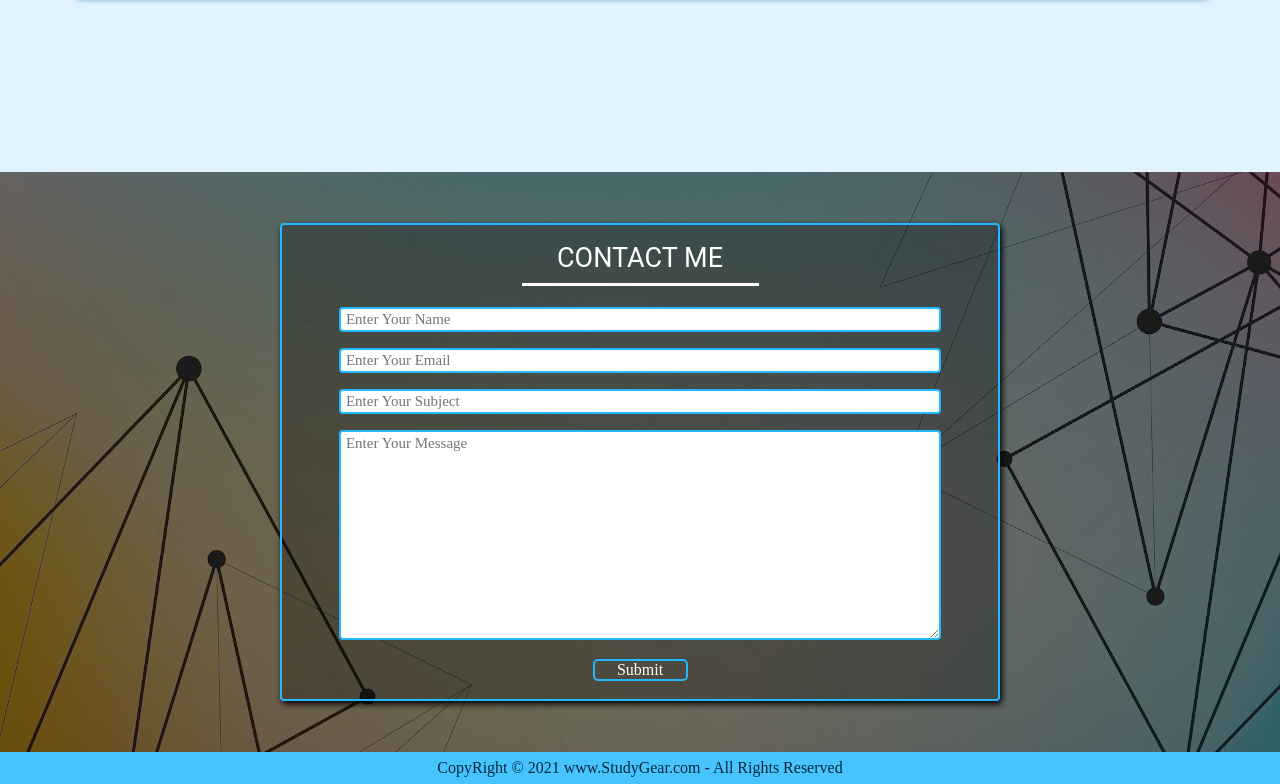
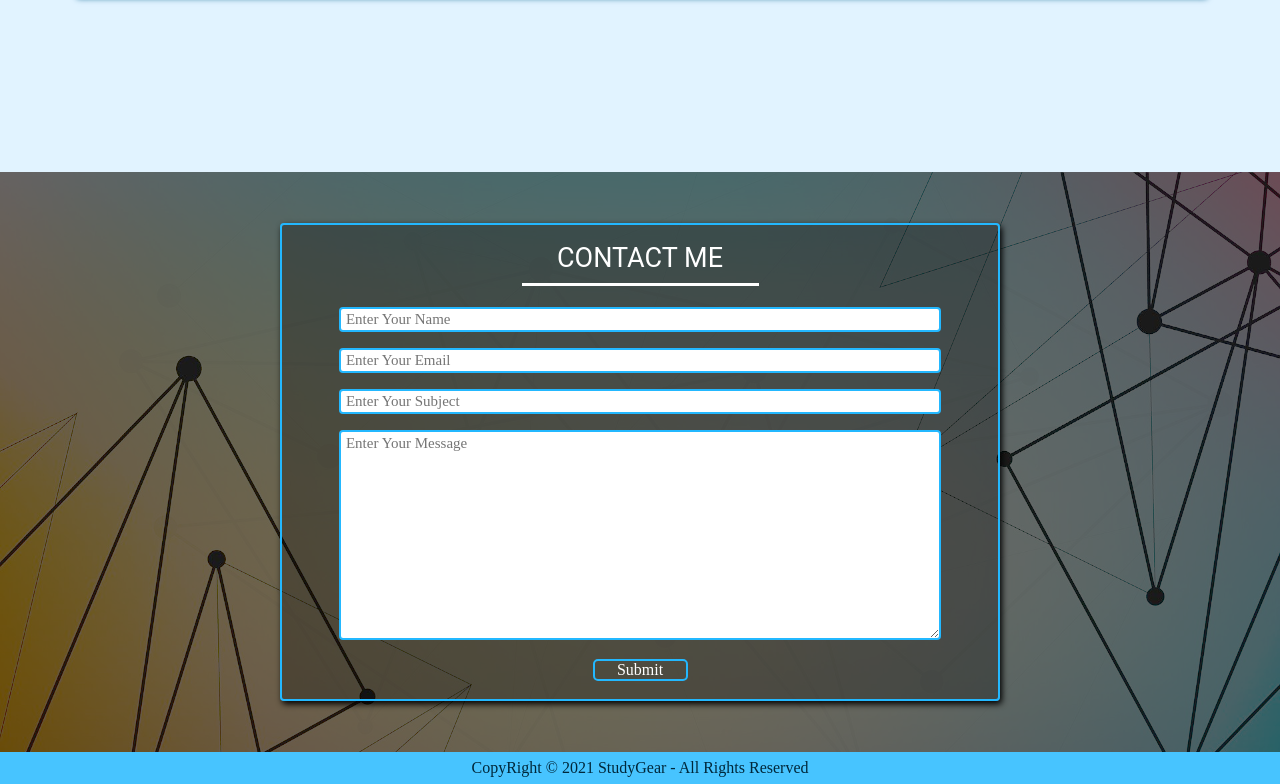
Before and after one commit to kashyap-harshit/Study-Gear, a plain HTML site: page index.html in a window 1280 px wide. Shown: the part 2422-3206 px from the top of the page. Drawn offline with nearby package versions, Linux system fonts and the light colour scheme.

Commit message:
Update index.html

```diff
--- a/index.html
+++ b/index.html
@@ -170,7 +170,7 @@
 
 	</main>
 	<footer>
-		CopyRight © 2021 www.StudyGear.com - All Rights Reserved
+		CopyRight © 2021 StudyGear - All Rights Reserved
 	</footer>
 	<script type="text/javascript" src="https://smtpjs.com/v3/smtp.js"></script>
 	<script type="text/javascript" src="javascript/script.js"></script>
```
